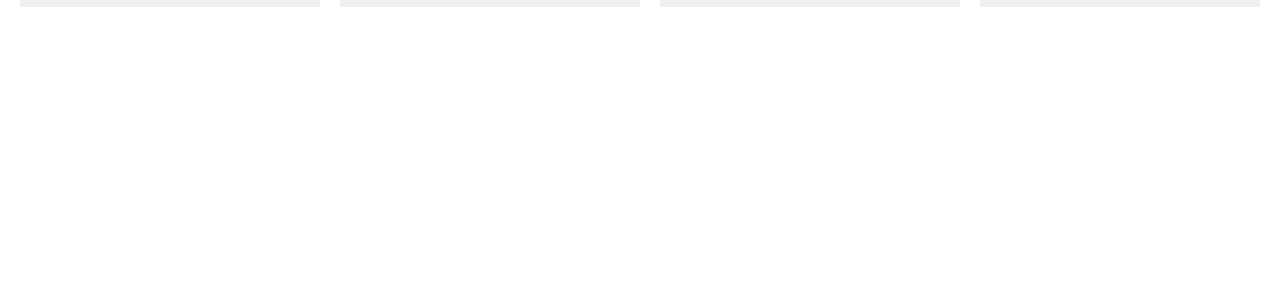
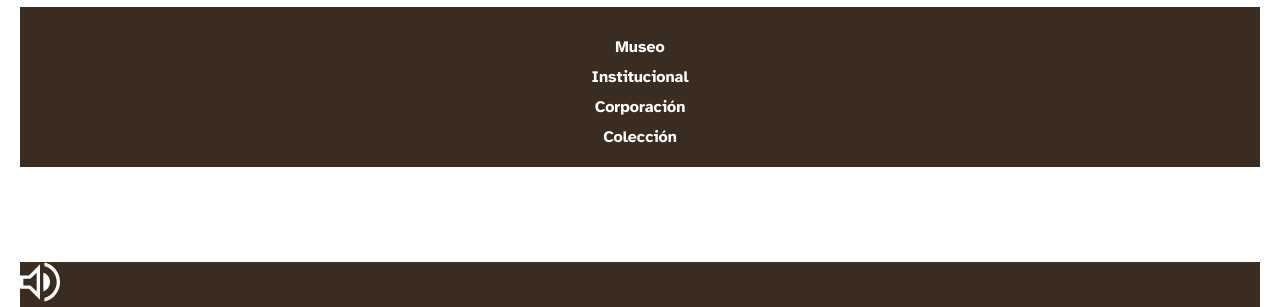
Before and after one commit to danielrojas00/Proyecto-Web-Accesible-Museo-Baburizza, a website: page index.html in a window 1280 px wide. Shown: the part 2199-2506 px from the top of the page. Before the commit the page ends 2206 px from the top, so only its background shows below. Drawn offline with Linux system fonts and the light colour scheme.

Commit message:
footer colorido

```diff
--- a/index.html
+++ b/index.html
@@ -34,15 +34,7 @@
 
   <link rel="stylesheet" href="styles.css"/>
 
-<div class="botonesaudio1-0">
-  <div class="audio1-0vol"> <img src="volume_up_FILL0_wght400_GRAD0_opsz48.svg" height="40px" width="40px"></div>
-  <div class="audio1-0pause"><img src="pause_circle_FILL0_wght400_GRAD0_opsz48.svg" height="40px" width="40px"></div>
-  <div class="audio1-0play"><img src="play_circle_FILL0_wght400_GRAD0_opsz48.svg" height="40px" width="40px"></div>
-  <audio class="audiomujer"><source src="Voz Mujer 1.0.mp3"></audio>
-  <audio class="audio10"> <source src="Voz Hombre 1.0.mp3"> </audio>
-  <audio class="audio15"><source src="Voz hombre 1.5.mp3"></audio>
-  <audio class=" audio20"> <source src="Voz Hombre 2.0.mp3"></audio>
-</div>
+
 
 
 </div>
@@ -245,6 +237,22 @@
   });
 </script>
 
+<div class="botonesaudio1-0">
+  <div class="audio1-0vol"> <img src="volume_up_FILL0_wght400_GRAD0_opsz48.svg" height="40px" width="40px"></div>
+  <div class="audio1-0pause"><img src="pause_circle_FILL0_wght400_GRAD0_opsz48.svg" height="40px" width="40px"></div>
+  <div class="audio1-0play"><img src="play_circle_FILL0_wght400_GRAD0_opsz48.svg" height="40px" width="40px"></div>
+  <audio class="audiomujer"><source src="Voz Mujer 1.0.mp3"></audio>
+  <audio class="audio10"> <source src="Voz Hombre 1.0.mp3"> </audio>
+  <audio class="audio15"><source src="Voz hombre 1.5.mp3"></audio>
+  <audio class=" audio20"> <source src="Voz Hombre 2.0.mp3"></audio>
+</div>
+
+<div class="footer">
+  <div class="texto1">Museo</div>
+  <div class="texto2">Institucional </div>
+  <div class="texto3">Corporación   </div>
+  <div class="texto4">Colección     </div>
+</div>
 
 
 <script src="Interaccion.js"> </script>
--- a/styles.css
+++ b/styles.css
@@ -694,3 +694,24 @@ html {font-size: 100%;} /*16px*/
   font-size: 16px;
   color: #999999;
 }
+
+.footer{
+  display: flex;
+  flex-direction: column;
+  justify-content: center;
+  text-align: center;
+  padding-top: 20px;
+  padding-bottom: 20px;
+  background-color: #3B2C21;
+}
+.texto1, .texto2, .texto3,  .texto4 {
+  color: #ffffff;
+  font-weight: 700;
+  align-items: center;
+  padding-top: 10px;
+}
+
+
+.botonesaudio1-0{
+ transform: translateY(300px);
+}
```
Also changed, not shown: Interaccion.js (line endings or trailing spaces).
